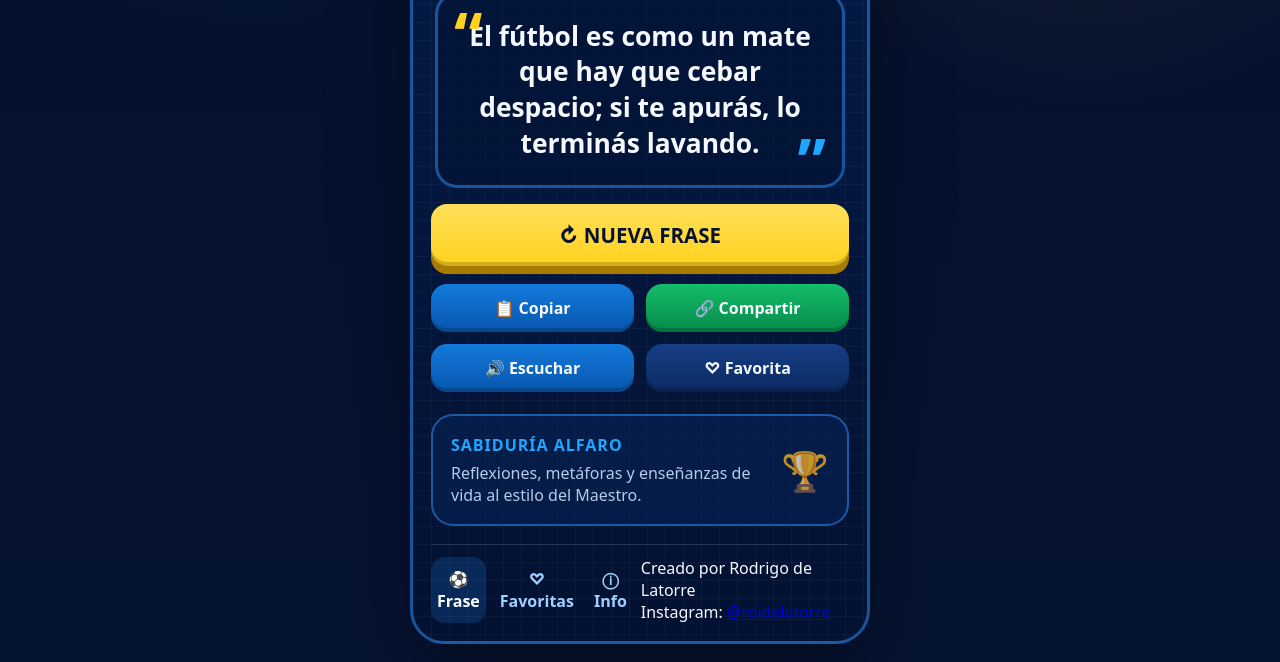
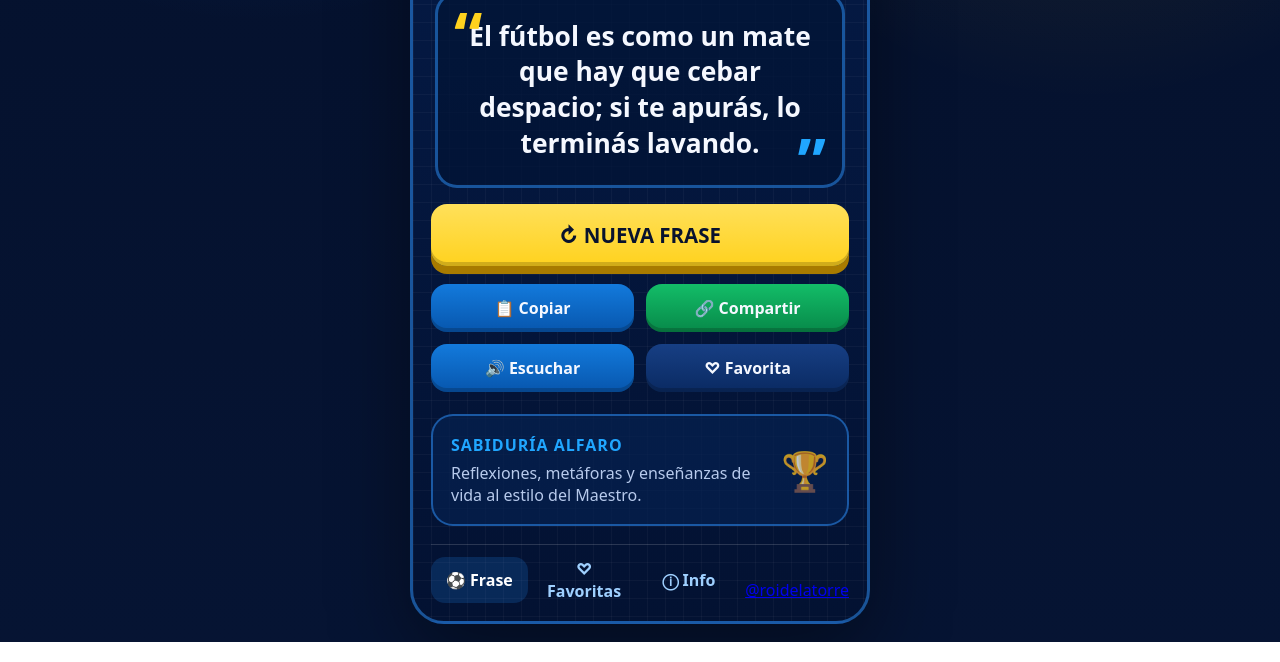
Before and after one commit to roidelatorre/alfaro_app, a plain HTML site: page index.html in a window 1280 px wide. Shown: the part 539-1201 px from the top of the page. Drawn offline with Linux system fonts and the light colour scheme.

Commit message:
Add files via upload

```diff
--- a/index.html
+++ b/index.html
@@ -58,8 +58,7 @@
         <button class="tab" data-tab="favorites">♡ Favoritas</button>
         <button class="tab" data-tab="info">ⓘ Info</button>
         <div class="footer">
-          Creado por Rodrigo de Latorre<br>
-          Instagram:
+          <br>
           <a href="https://instagram.com/roidelatorre" target="_blank">@roidelatorre</a>
           </div>
         </div>
```
